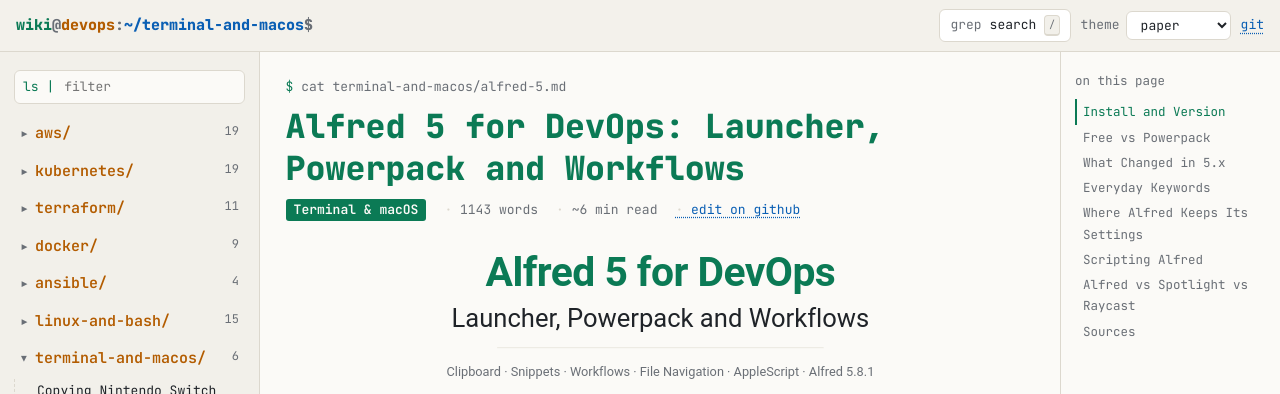
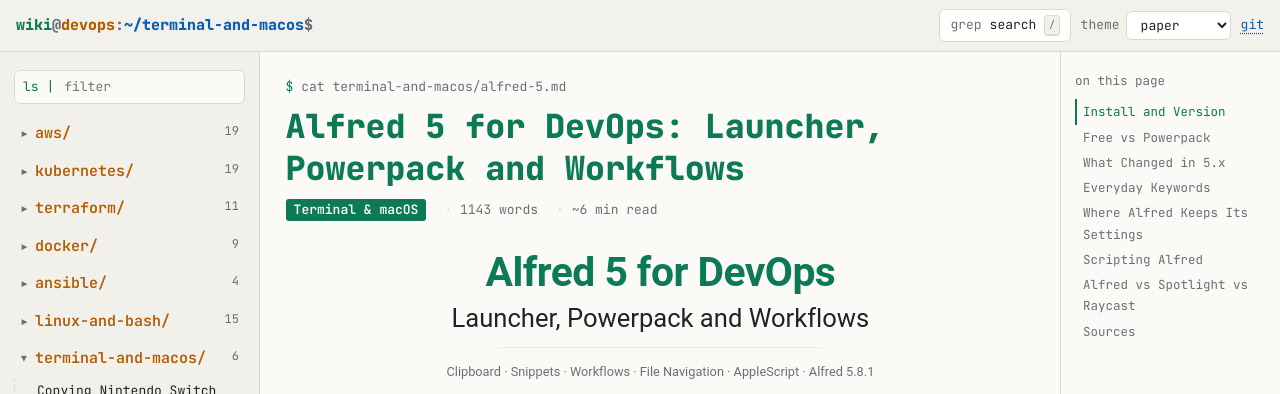
Before and after one commit to dcorneschi/documentation, a Jekyll site: the page built from alfred-5/index.md, in a window 1280 px wide and 900 px high. Shown: the top 394 px of the window. Built offline with Jekyll 4.4.1, drawn with Linux system fonts in a browser that asks for light colours; our own code applies the rules of GitHub Pages for plain Markdown files.

Commit message:
Remove the "edit on github" link from articles
Co-Authored-By: Claude Opus 5.5 <noreply@anthropic.com>

```diff
--- a/_layouts/article.html
+++ b/_layouts/article.html
@@ -13,7 +13,6 @@ layout: default
           {% if page.category %}<a class="tag" href="{{ '/' | relative_url }}#{{ page.category_id }}">{{ page.category }}</a>{% endif %}
           <span>{{ words }} words</span>
           <span>~{{ words | divided_by: 200 | plus: 1 }} min read</span>
-          <a href="https://github.com/{{ site.repository }}/blob/main/{{ page.path }}">edit on github</a>
         </p>
       </header>
       <div class="prose" data-pagefind-body>
```
